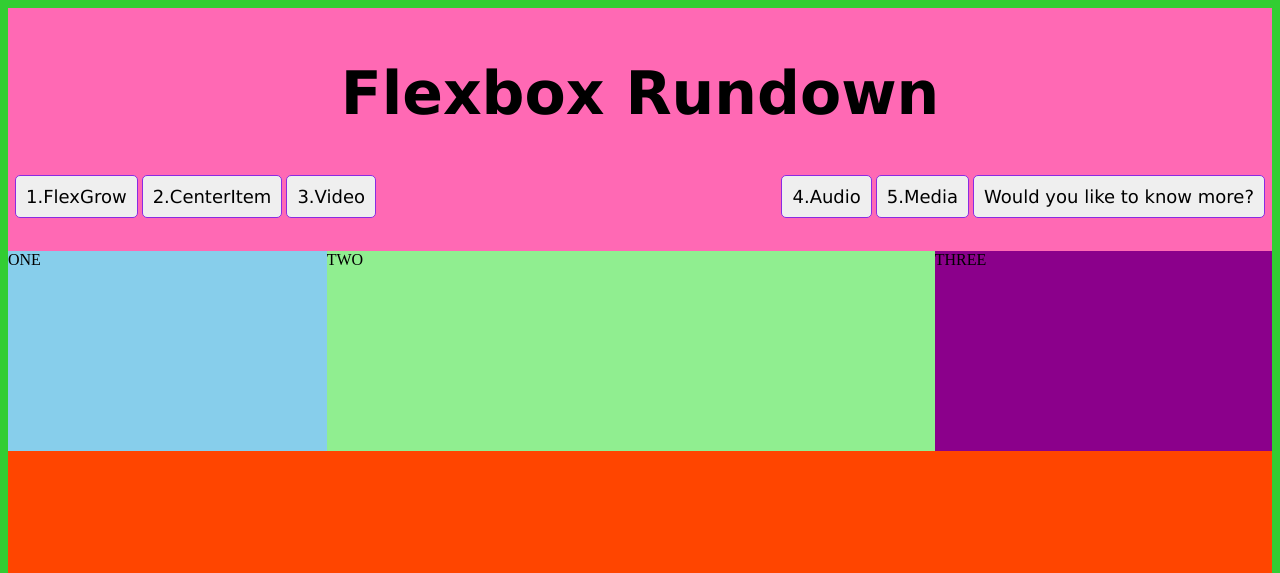
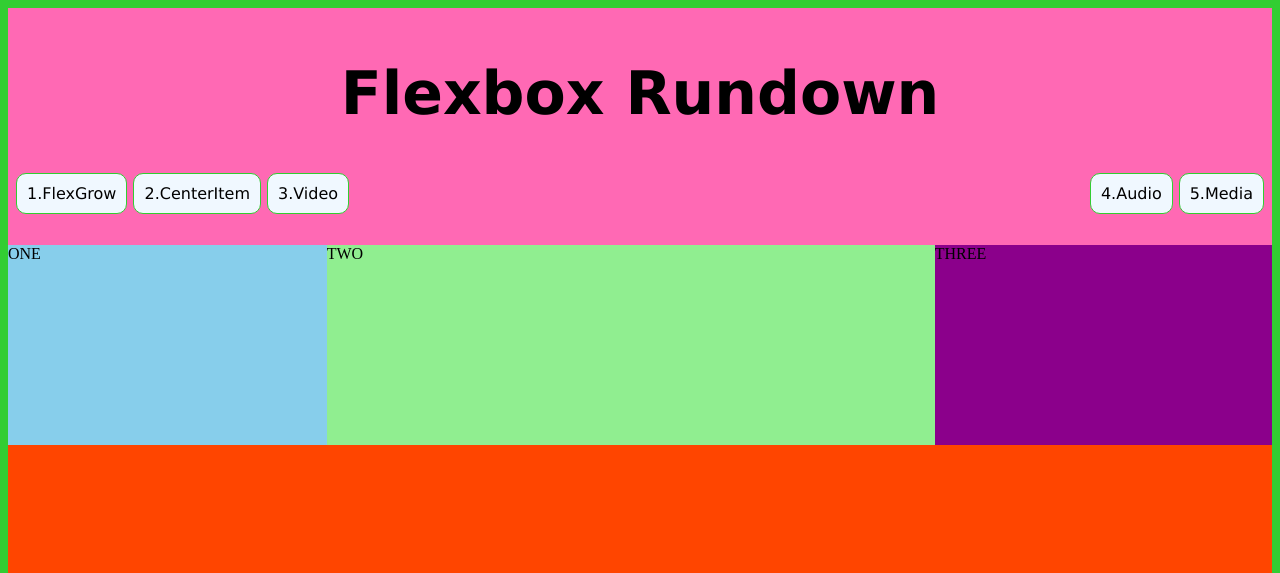
Before and after one commit to T47-Nguyen/Worksheet-4, a plain HTML site: page worksheet4/index.html in a window 1280 px wide. Shown: the top 573 px of the page. Drawn offline with Linux system fonts and the light colour scheme.

Commit message:
Fix button

```diff
--- a/worksheet4/index.html
+++ b/worksheet4/index.html
@@ -22,12 +22,12 @@
            <ul>
             <div   class="container-navigation">
 
-               <button>1.FlexGrow</button>
-               <button>2.CenterItem</button>
-               <button>3.Video</button>
-               <button class="push">4.Audio</button>
-               <button>5.Media</button>
-               <a href="button.html" target="blank"><button>Would you like to know more?</button></a>
+               <li>1.FlexGrow</li>
+               <li>2.CenterItem</li>
+               <li>3.Video</li>
+               <li class="push">4.Audio</li>
+               <li>5.Media</li>
+
 
             </div>
            </ul>
```
